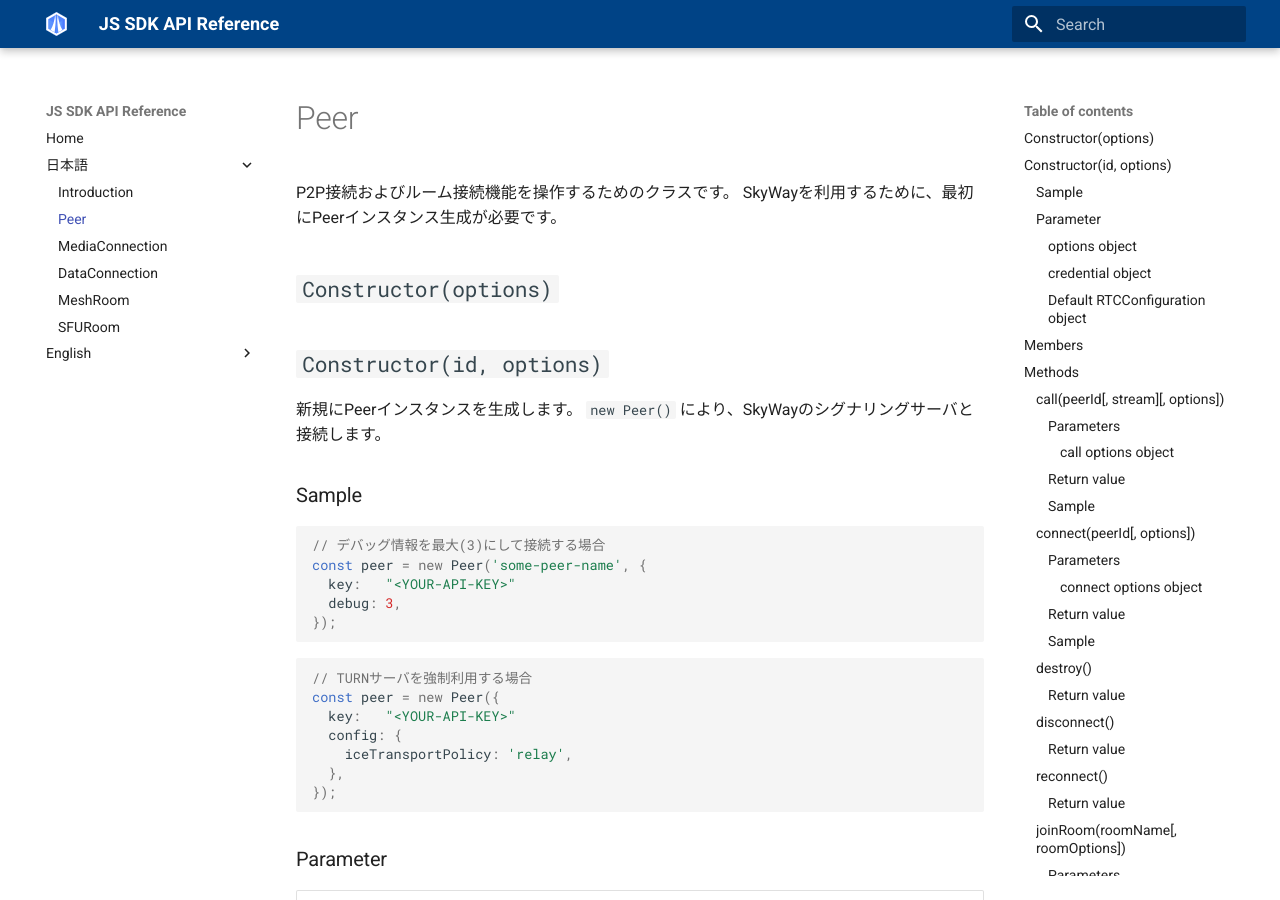
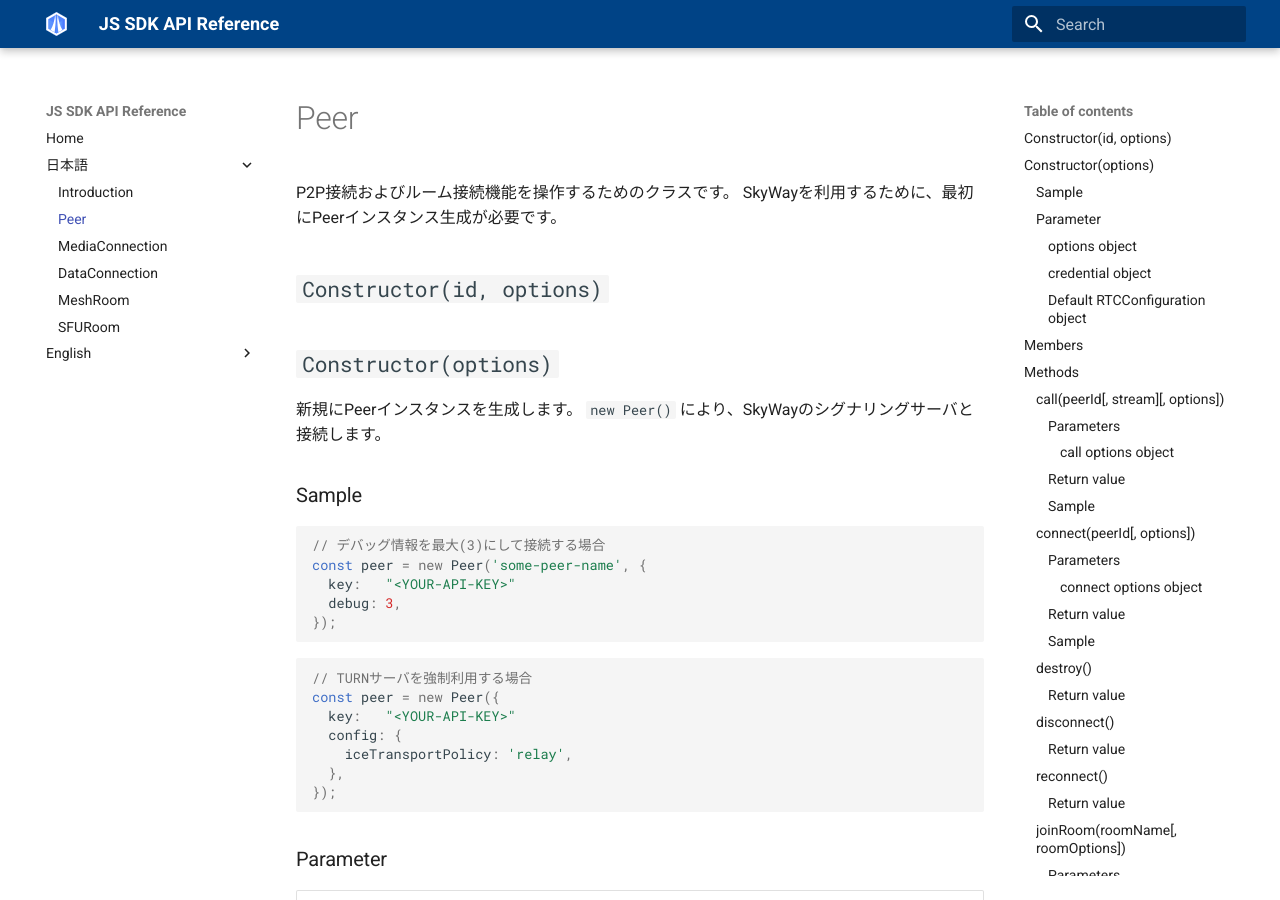
Before and after one commit to skyway/skyway-js-sdk-doc, an MkDocs documentation site: the page built from docs/ja/peer.md, in a window 1280 px wide and 900 px high. Built offline with MkDocs 1.6.1 and Material for MkDocs 9.7.7, drawn with Linux system fonts in a browser that asks for light colours; old or Windows-style settings are respelled for this version of MkDocs.

```diff
--- a/docs/ja/peer.md
+++ b/docs/ja/peer.md
@@ -1,8 +1,9 @@
 P2P接続およびルーム接続機能を操作するためのクラスです。
 SkyWayを利用するために、最初にPeerインスタンス生成が必要です。
 
+## `Constructor(id, options)`
+
 ## `Constructor(options)`
-## `Constructor(id, options)`
 
 新規にPeerインスタンスを生成します。
 `new Peer()` により、SkyWayのシグナリングサーバと接続します。
```
